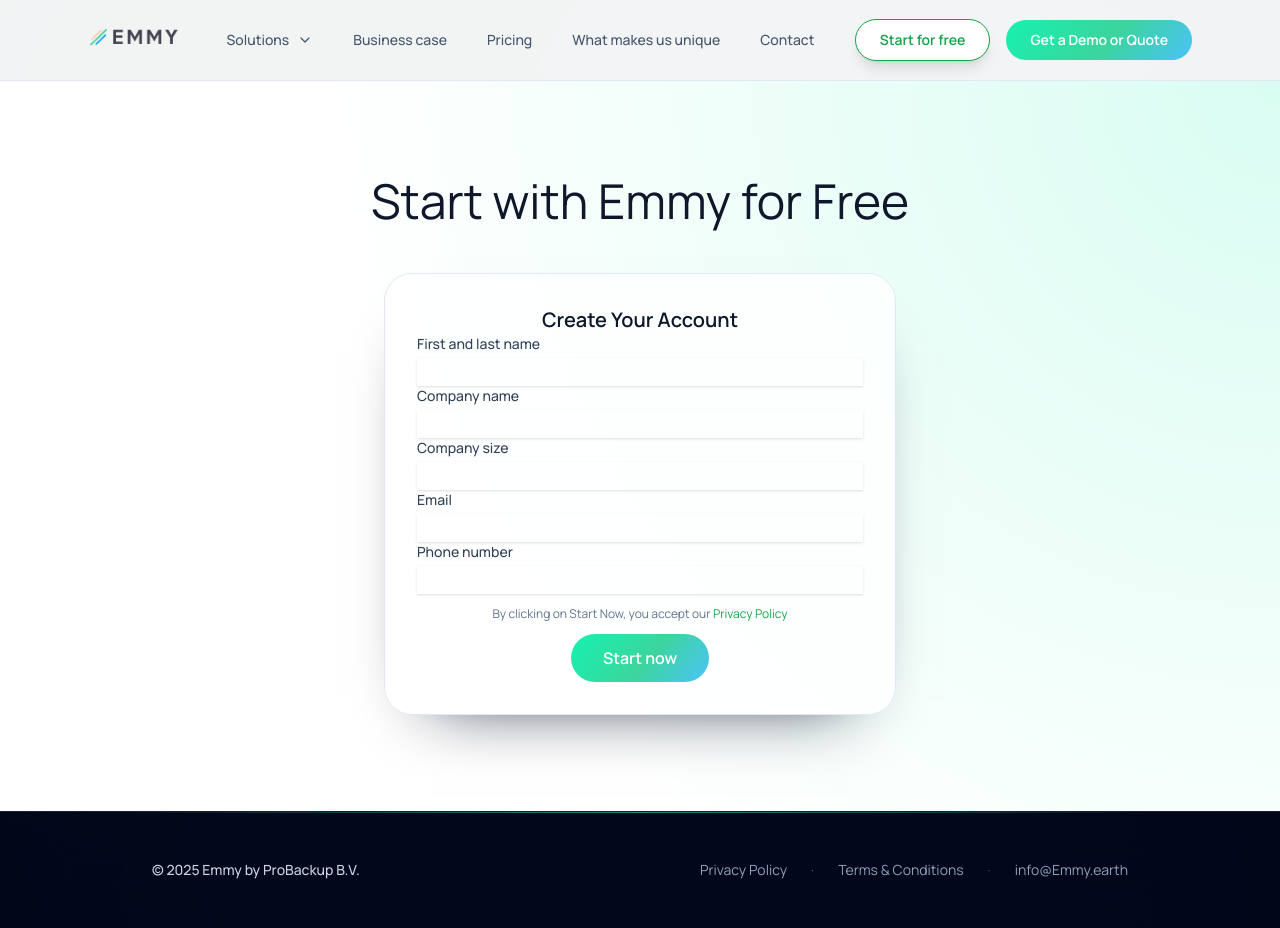
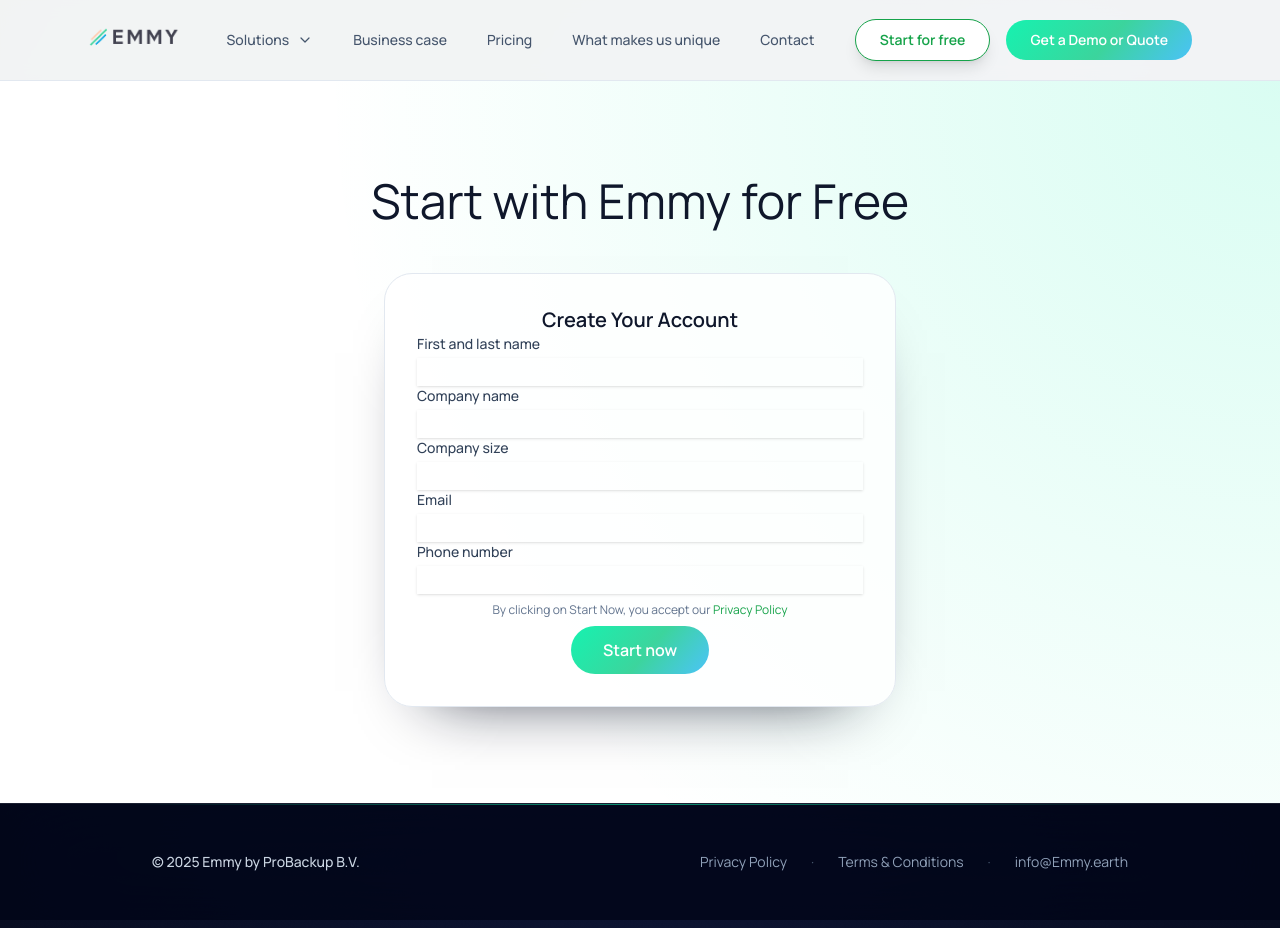
Before and after one commit to emmy-earth/promo-website, a Jekyll site: the page built from start-for-free.html, in a window 1280 px wide and 928 px high. Built offline with Jekyll 4.4.1, drawn with Linux system fonts in a browser that asks for light colours; nearby versions of some CDN libraries; comment, search, counter and statistics services are not loaded.

Commit message:
Update start-for-free.html

```diff
--- a/start-for-free.html
+++ b/start-for-free.html
@@ -52,17 +52,17 @@ description: "Make an account and start with Emmy.earth for free. Fill in your d
                 <label for="phone-number" class="block text-sm font-medium text-slate-700">Phone number</label>
                 <div class="mt-1">
                     <input type="tel" name="phoneNumber" id="phone-number" autocomplete="tel"
-                           class="block w-full rounded-md border-slate-300 py-1 px-3 text-sm shadow-sm focus:border-emerald-500 focus:ring-emerald-500">
+                           class="block w-full rounded-md border-slate-300 py-1 px-1 text-sm shadow-sm focus:border-emerald-500 focus:ring-emerald-500">
                 </div>
             </div>
 
-            <div class="text-center mt-3">
+            <div class="text-center mt-2">
                 <p class="text-xs text-slate-500">
                     By clicking on Start Now, you accept our <a href="{{ site.baseurl }}/privacy-policy/" class="text-emerald-600 hover:underline">Privacy Policy</a>
                 </p>
             </div>
 
-            <div class="mt-3 flex justify-center">
+            <div class="mt-2 flex justify-center">
                 <button type="submit" class="inline-flex items-center justify-center whitespace-nowrap rounded-full px-8 py-3 text-base font-semibold text-white shadow-lg transition focus-visible:outline-2 focus-visible:outline-offset-2 focus-visible:outline-emerald-300 cta-primary cursor-pointer hover:-translate-y-0.5">
                     Start now
                 </button>
```
